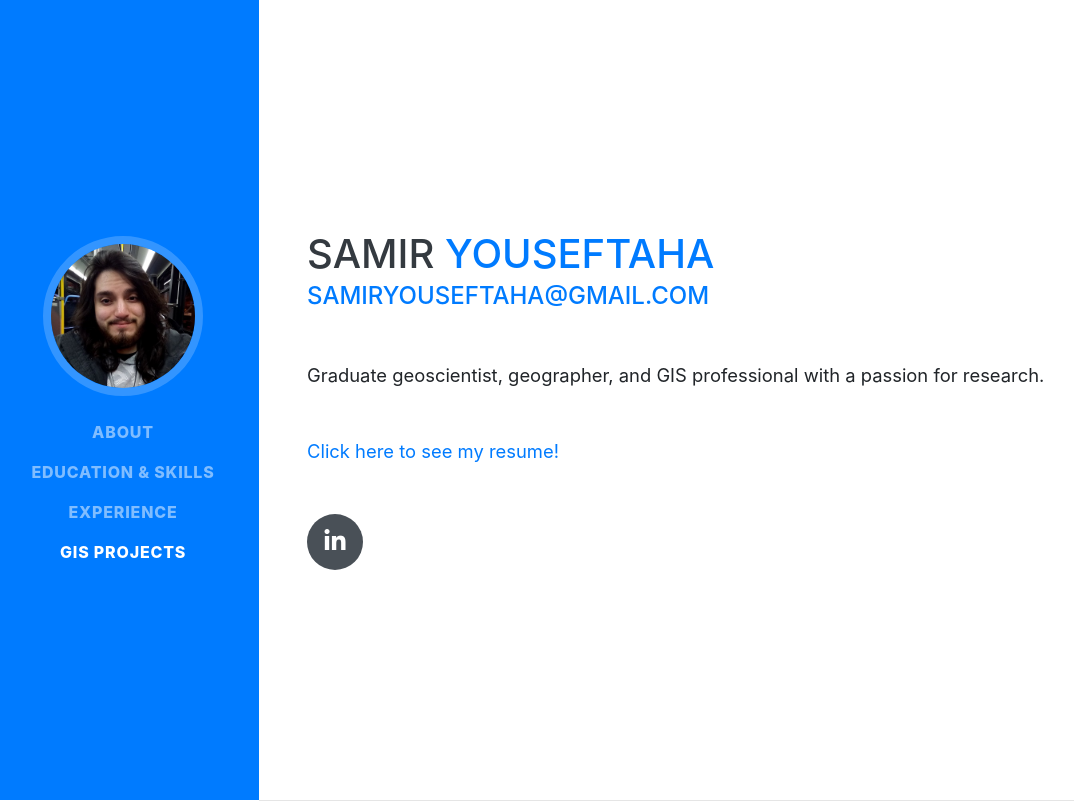
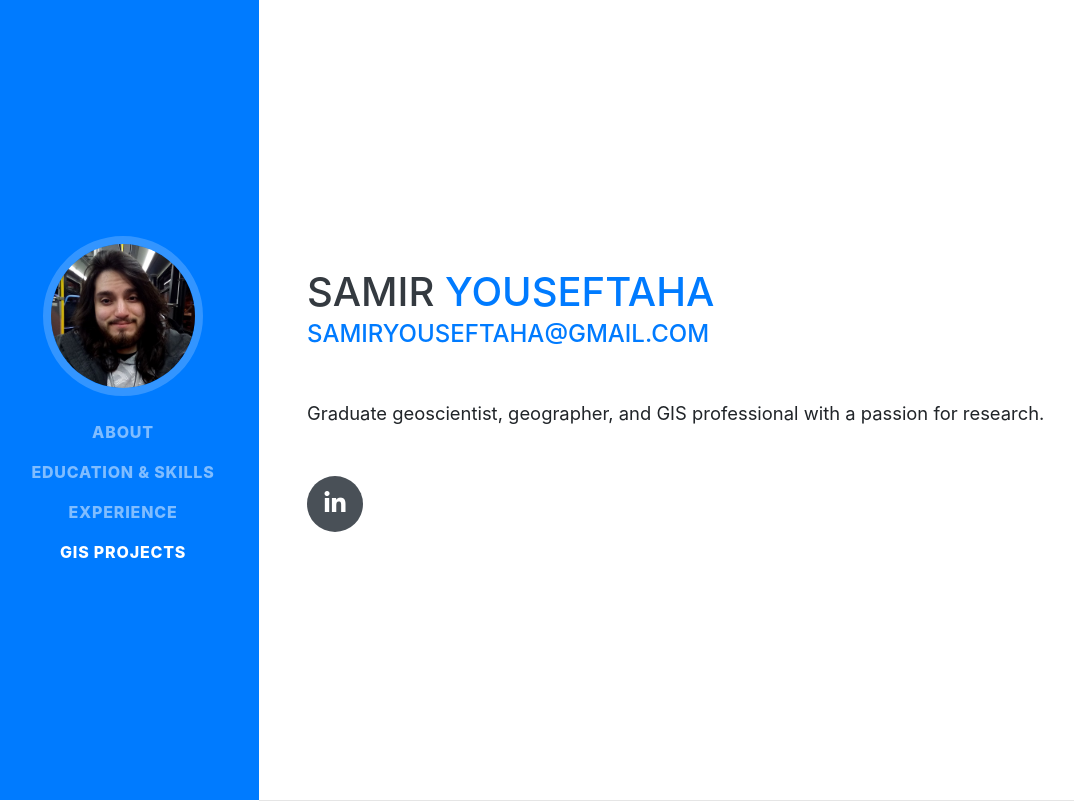
Before and after one commit to syouseftaha/syouseftaha.github.io, a website with bundled scripts: page index.html in a window 1280 px wide. Shown: the top 804 px of the page, without its empty margins (13-1087 px from the left). Built offline with nearby package versions, Linux system fonts and the light colour scheme; a web font is replaced by a local one.

Commit message:
Update index.html

```diff
--- a/index.html
+++ b/index.html
@@ -93,7 +93,6 @@
           <a href="mailto:name@email.com">samiryouseftaha@gmail.com</a>
         </div>
         <p class="lead mb-5">Graduate geoscientist, geographer, and GIS professional with a passion for research.</p>
-        <p class="lead mb-5"><a href="Samir Youseftaha Resume.pdf" target="_blank">Click here to see my resume!</a></p>
         <div class="social-icons">
             <a class="social-icon" href="https://www.linkedin.com/in/samir-youseftaha/" target="_blank"><i class="fab fa-linkedin-in"></i></a>
         </div>
```
